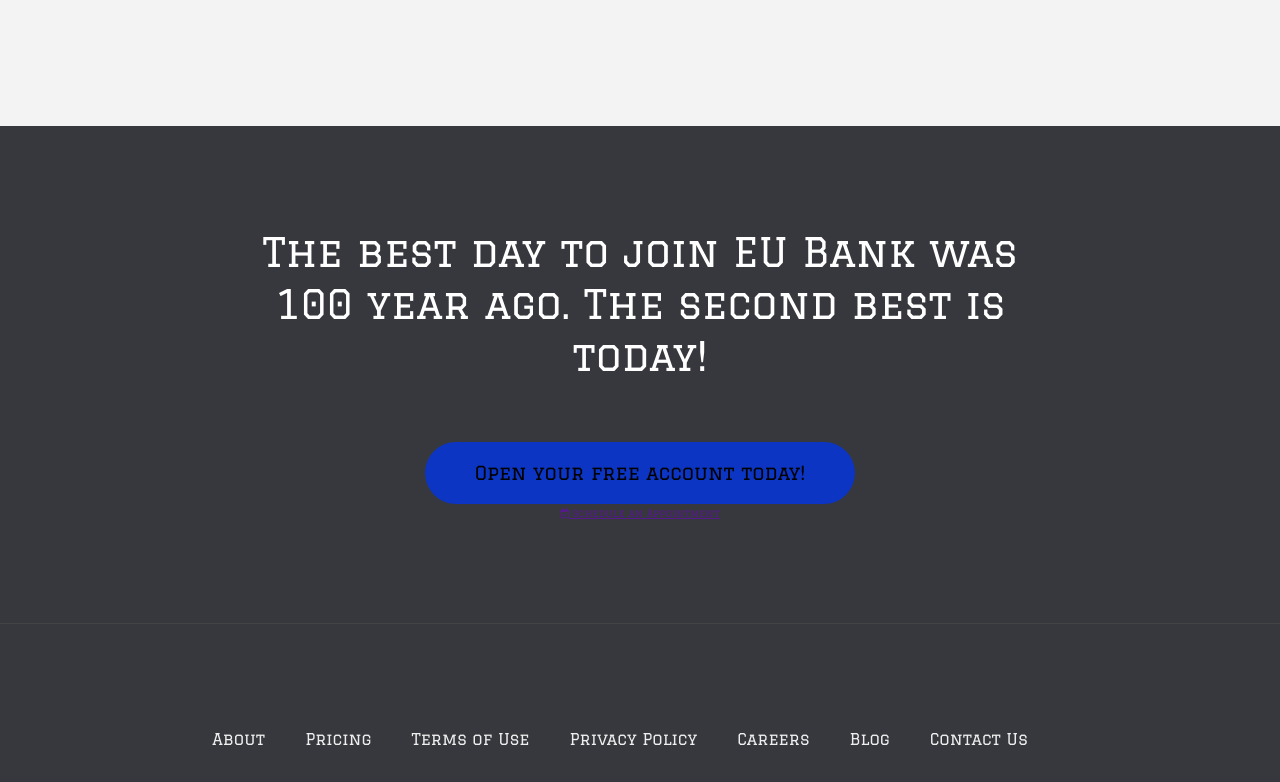
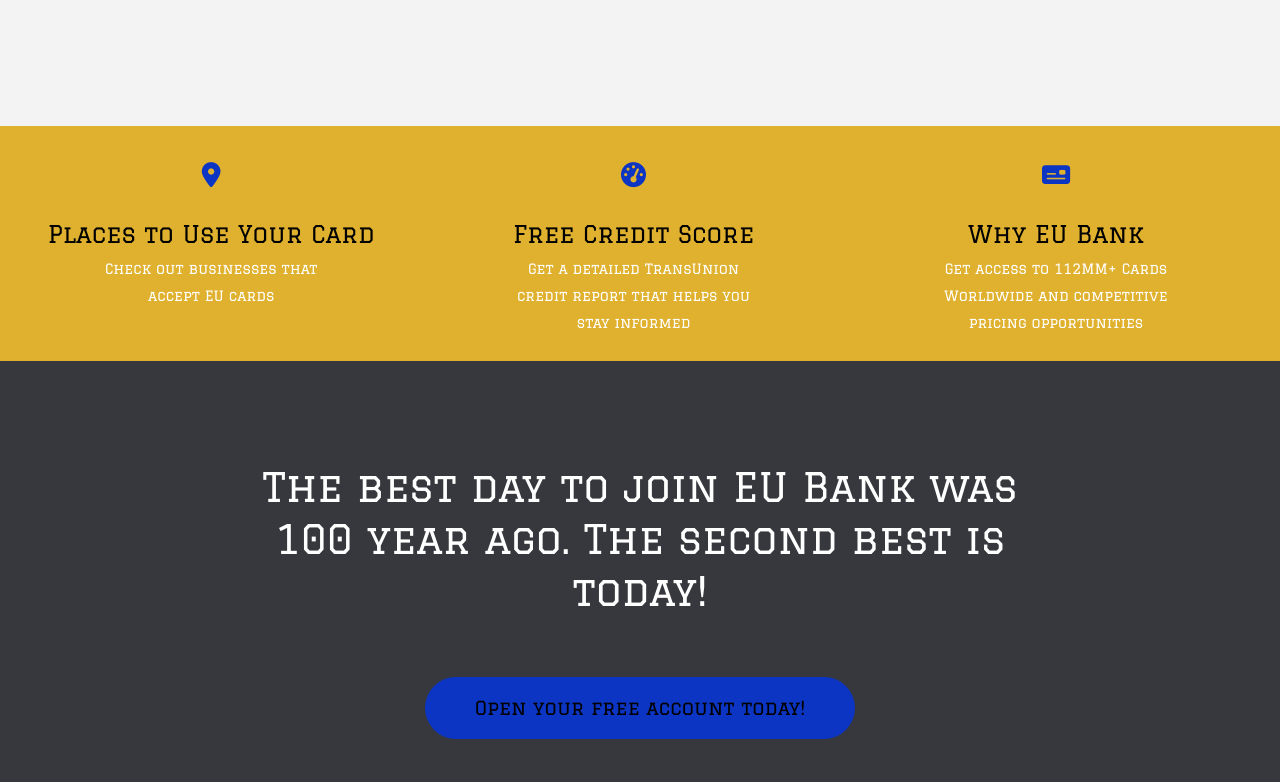
Before and after one commit to AndreaScacchi/EU-Bank-Website-App, a plain HTML site: page index.html in a window 1280 px wide. Shown: the part 4160-4942 px from the top of the page. Drawn offline with Linux system fonts and the light colour scheme.

Commit message:
Update index.html

```diff
--- a/index.html
+++ b/index.html
@@ -270,6 +270,41 @@
       </div>
     </section>
 
+    <section class="skills clearfix">
+        <!-- single skill-->
+        <article class="skill">
+            <span class="skill-icon">
+                <i class="fas fa-map-marker-alt"></i>
+            </span>
+            <h4 class="skill-title">Places to Use Your Card</h4>
+            <p class="skill-text">
+                Check out businesses that accept EU cards
+            </p>
+        </article>
+
+        <!-- single skill-->
+        <article class="skill">
+            <span class="skill-icon">
+                <i class="fas fa-tachometer-alt"></i>
+            </span>
+            <h4 class="skill-title">Free Credit Score</h4>
+            <p class="skill-text">
+              Get a detailed TransUnion credit report that helps you stay informed
+            </p>
+        </article>
+
+        <!-- single skill-->
+        <article class="skill">
+            <span class="skill-icon">
+                <i class="fas fa-money-check"></i>
+            </span>
+            <h4 class="skill-title">Why EU Bank</h4>
+            <p class="skill-text">
+                Get access to 112MM+ Cards Worldwide and competitive pricing opportunities
+            </p>
+        </article>
+    </section>
+
     <section class="section section--sign-up">
       <div class="section__title">
         <h3 class="section__header">
@@ -278,13 +313,6 @@
         </h3>
       </div>
       <button class="btn btn--show-modal">Open your free account today!</button>
-
-      <!-- Schedule an appointment-->
-      <div class="bank--appointments">
-        <a class="schedule__appointments" href="">
-          <i class="far fa-calendar-check"></i>
-          Schedule an Appointment</a>
-        </div>
     </section>
 
     <div class="button-div">
```
